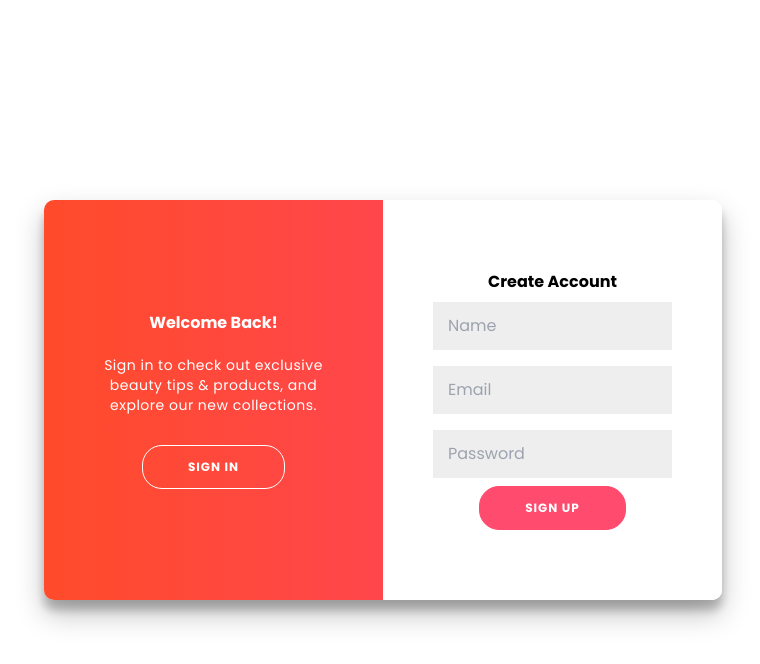
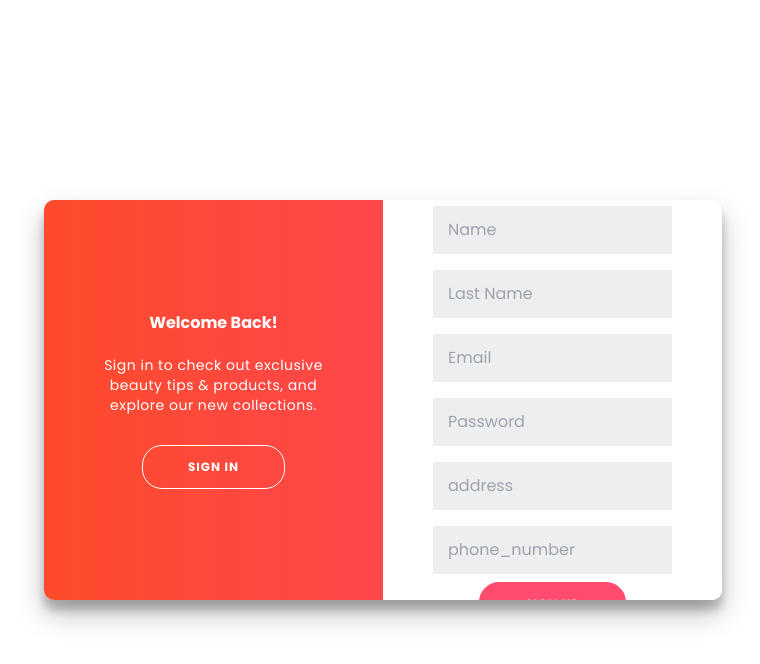
Before and after one commit to Fixc-ray/Bloom-Frontend, a React (Vite) app in the folder frontend/: page /signup in a window 1280 px wide. Both pictures are taken after a click on the button "SIGN UP". Shown: the top 664 px of the page, without its empty margins (257-1017 px from the left). Built offline with nearby package versions, Linux system fonts and the light colour scheme.

Commit message:
intergtrated the user registration and user login in the front endand ensured they worked

```diff
--- a/frontend/package.json
+++ b/frontend/package.json
@@ -13,6 +13,7 @@
     "@paypal/react-paypal-js": "^8.7.0",
     "@splidejs/react-splide": "^0.7.12",
     "@splidejs/splide-extension-auto-scroll": "^0.5.3",
+    "axios": "^1.7.7",
     "emailjs-com": "^3.2.0",
     "lucide-react": "^0.456.0",
     "react": "^18.3.1",
--- a/frontend/src/components/layouts/CheckoutForm.jsx
+++ b/frontend/src/components/layouts/CheckoutForm.jsx
@@ -26,6 +26,7 @@ const CheckoutForm = ({ cartItems, updateQuantity }) => {
 
   const handlePaymentMethodClick = (method) => {
     setSelectedPaymentMethod(method);
+    window.location.href = "http://localhost:5000/pay/paypal";
   };
 
   const handleCheck = () => {
@@ -42,11 +43,16 @@ const CheckoutForm = ({ cartItems, updateQuantity }) => {
     if (handleCheck()) {
       console.log("Form submitted:", formData);
       console.log("Selected Payment Method:", selectedPaymentMethod);
-      alert("Order has been placed successfully")
+      alert("Order has been placed successfully");
     }
 
     const cartDetails = cartItems
-      .map((item) => `${item.product_name} (x${item.quantity}): KSH ${item.price * item.quantity}`)
+      .map(
+        (item) =>
+          `${item.product_name} (x${item.quantity}): KSH ${
+            item.price * item.quantity
+          }`
+      )
       .join("\n");
 
     const emailParams = {
@@ -59,7 +65,12 @@ const CheckoutForm = ({ cartItems, updateQuantity }) => {
     };
 
     emailjs
-      .send("service_koac7yy", "template_al29uyy", emailParams, "m5okyqReJXrsKPd_J")
+      .send(
+        "service_koac7yy",
+        "template_al29uyy",
+        emailParams,
+        "m5okyqReJXrsKPd_J"
+      )
       .then(() => {
         alert("Email sent successfully!");
       })
@@ -73,10 +84,8 @@ const CheckoutForm = ({ cartItems, updateQuantity }) => {
     .reduce((sum, item) => sum + item.price * item.quantity, 0)
     .toFixed(2);
 
-
   const checkout = (e) => {
     e.preventDefault();
-
   };
   return (
     <div className="flex flex-col items-center justify-center min-h-screen bg-gray-50 p-4">
@@ -108,6 +117,7 @@ const CheckoutForm = ({ cartItems, updateQuantity }) => {
                 id="email"
                 name="email"
                 placeholder="Email"
+                required
                 value={formData.email}
                 onChange={handleInputChange}
                 className="w-full px-4 py-3 border border-gray-300 rounded-md focus:outline-none focus:ring-primary-color focus:border-primary-color"
@@ -119,6 +129,7 @@ const CheckoutForm = ({ cartItems, updateQuantity }) => {
                 type="checkbox"
                 id="subscribeToNewsletter"
                 name="subscribeToNewsletter"
+                required
                 checked={formData.subscribeToNewsletter}
                 onChange={handleInputChange}
                 className="h-4 w-4 text-primary-color rounded mr-2"
@@ -148,6 +159,7 @@ const CheckoutForm = ({ cartItems, updateQuantity }) => {
                   <input
                     type="radio"
                     name="deliveryMethod"
+                    required
                     value="pickUp"
                     checked={formData.deliveryMethod === "pickUp"}
                     onChange={handleInputChange}
@@ -168,6 +180,7 @@ const CheckoutForm = ({ cartItems, updateQuantity }) => {
                 </label>
                 <input
                   type="text"
+                  required
                   id="firstName"
                   name="firstName"
                   placeholder="First Name"
@@ -186,6 +199,7 @@ const CheckoutForm = ({ cartItems, updateQuantity }) => {
                 </label>
                 <input
                   type="text"
+                  required
                   id="lastName"
                   name="lastName"
                   placeholder="Last Name"
@@ -204,6 +218,7 @@ const CheckoutForm = ({ cartItems, updateQuantity }) => {
                 Address
               </label>
               <input
+                required
                 type="text"
                 id="address"
                 name="address"
@@ -226,6 +241,7 @@ const CheckoutForm = ({ cartItems, updateQuantity }) => {
                   type="text"
                   id="city"
                   name="city"
+                  required
                   placeholder="City"
                   value={formData.city}
                   onChange={handleInputChange}
@@ -244,6 +260,7 @@ const CheckoutForm = ({ cartItems, updateQuantity }) => {
                   type="text"
                   id="postalCode"
                   name="postalCode"
+                  required
                   placeholder="Postal Code"
                   value={formData.postalCode}
                   onChange={handleInputChange}
@@ -264,6 +281,7 @@ const CheckoutForm = ({ cartItems, updateQuantity }) => {
                 id="phone"
                 name="phone"
                 placeholder="Phone"
+                required
                 value={formData.phone}
                 onChange={handleInputChange}
                 className="w-full px-4 py-3 border border-gray-300 rounded-md focus:outline-none focus:ring-primary-color focus:border-primary-color"
@@ -285,7 +303,10 @@ const CheckoutForm = ({ cartItems, updateQuantity }) => {
               <button
                 type="button"
                 className="w-full flex items-center justify-center bg-blue-600 text-white font-medium py-3 rounded-md hover:bg-blue-700"
-                onClick={() => handlePaymentMethodClick("PayPal")}
+                onClick={() => {
+                  window.location.href = "http://localhost:5000/pay/paypal";
+                  handlePaymentMethodClick("PayPal");
+                }}
               >
                 <img
                   src="https://upload.wikimedia.org/wikipedia/commons/a/a4/Paypal_2014_logo.png"
@@ -294,6 +315,7 @@ const CheckoutForm = ({ cartItems, updateQuantity }) => {
                 />
                 Pay with PayPal
               </button>
+
               <button
                 type="button"
                 className="w-full flex items-center justify-center bg-white text-black font-medium py-3 rounded-md hover:bg-gray-800"
@@ -307,10 +329,10 @@ const CheckoutForm = ({ cartItems, updateQuantity }) => {
                 Pay with Apple Pay
               </button>
               {selectedPaymentMethod && (
-              <div className="p-4 bg-green-100 text-green-800 rounded-md">
-                Successfully Paid with {selectedPaymentMethod}
-              </div>
-            )}
+                <div className="p-4 bg-green-100 text-green-800 rounded-md">
+                  Successfully Paid with {selectedPaymentMethod}
+                </div>
+              )}
             </div>
             <button
               type="submit"
--- a/frontend/src/components/layouts/Signup.jsx
+++ b/frontend/src/components/layouts/Signup.jsx
@@ -1,28 +1,118 @@
 import React, { useState } from "react";
 import styled from "styled-components";
+import { useNavigate } from "react-router-dom";
+import axios from "axios";
 
 function Signup() {
   const [signIn, toggle] = useState(true);
+  const [first_name, setFirst_name] = useState("");
+  const [password, setPassword] = useState("");
+  const [last_name, setLast_name] = useState("")
+  const [address, setAddress] = useState("");
+  const [phone_number, setPhone_number] = useState("")
+  const [email, setEmail] = useState("");
+  const [error, setError] = useState(null); // To handle error messages
+  const navigate = useNavigate();
+  const url = "http://127.0.0.1:8080/";
+
+  const handleRegister = async (e) => {
+    e.preventDefault();
+    if (!first_name || !email || !password) {
+      setError("All fields are required.");
+      return;
+    }
+    try {
+      const res = await axios.post(`${url}register`, { first_name, password, email, last_name, address, phone_number });
+      alert(res.data.message);
+      toggle(true);
+      setError(null);
+    } catch (error) {
+      setError(error.response?.data?.message || "Registration failed");
+    }
+  };
+
+  const handleLogin = async (e) => {
+    e.preventDefault();
+    if (!first_name || !password) {
+      setError("Both fields are required.");
+      return;
+    }
+    try {
+      const res = await axios.post(`${url}/login`, { first_name, password });
+      localStorage.setItem('token', res.data.access_token);
+      localStorage.setItem('user', JSON.stringify(res.data.user));
+      alert('Login successful!');
+      navigate('/');
+      setError(null);
+    } catch (error) {
+      setError(error.response?.data?.message || 'Login failed');
+    }
+  };
 
   return (
     <Container>
+      {error && <ErrorMessage>{error}</ErrorMessage>}
       <SignUpContainer signinIn={signIn}>
-        <Form>
+        <Form onSubmit={handleRegister}>
           <Title>Create Account</Title>
-          <Input type="text" placeholder="Name" />
-          <Input type="email" placeholder="Email" />
-          <Input type="password" placeholder="Password" />
-          <Button>Sign Up</Button>
+          <Input
+            type="text"
+            placeholder="Name"
+            value={first_name}
+            onChange={(e) => setFirst_name(e.target.value)}
+          />
+          <Input
+            type="text"
+            placeholder="Last Name"
+            value={last_name}
+            onChange={(e) => setLast_name(e.target.value)}
+          />
+          <Input
+            type="email"
+            placeholder="Email"
+            value={email}
+            onChange={(e) => setEmail(e.target.value)}
+          />
+          <Input
+            type="password"
+            placeholder="Password"
+            value={password}
+            onChange={(e) => setPassword(e.target.value)}
+          />
+          <Input
+            type="text"
+            placeholder="address"
+            value={address}
+            onChange={(e) => setAddress(e.target.value)}
+          />
+          <Input
+            type="number"
+            placeholder="phone_number"
+            value={phone_number}
+            onChange={(e) => setPhone_number(e.target.value)}
+          />
+
+          <Button type="submit">Sign Up</Button>
         </Form>
       </SignUpContainer>
 
       <SignInContainer signinIn={signIn}>
-        <Form>
+        <Form onSubmit={handleLogin}>
           <Title>Sign in</Title>
-          <Input type="email" placeholder="Email" />
-          <Input type="password" placeholder="Password" />
+          <Input
+            type="text"
+            placeholder="Name"
+            value={first_name}
+            onChange={(e) => setFirst_name(e.target.value)}
+          />
+          <Input
+            type="password"
+            placeholder="Password"
+            value={password}
+            onChange={(e) => setPassword(e.target.value)}
+          />
           <Anchor href="#">Forgot your password?</Anchor>
-          <Button>Sign In</Button>
+          <Button type="submit">Sign In</Button>
         </Form>
       </SignInContainer>
 
@@ -39,7 +129,7 @@ function Signup() {
           <RightOverlayPanel signinIn={signIn}>
             <Title>Hello, Friend!</Title>
             <Paragraph>
-              Join us to get personalized beauty product recommendations and start your journey with us
+              Join us to get personalized beauty product recommendations and start your journey with us.
             </Paragraph>
             <GhostButton onClick={() => toggle(false)}>Sign Up</GhostButton>
           </RightOverlayPanel>
@@ -49,7 +139,6 @@ function Signup() {
   );
 }
 
-// Styled Components
 const Container = styled.div`
   background-color: #ffe6f0;
   border-radius: 10px;
@@ -62,6 +151,15 @@ const Container = styled.div`
   width: 678px;
   max-width: 100%;
   min-height: 400px;
+`;
+
+const ErrorMessage = styled.div`
+  color: red;
+  background-color: #ffe6e6;
+  padding: 10px;
+  margin-bottom: 15px;
+  border-radius: 5px;
+  text-align: center;
 `;
 
 const SignUpContainer = styled.div`
```
Also changed, not shown: 1 other file (tests, documents, lock files or other folders).
